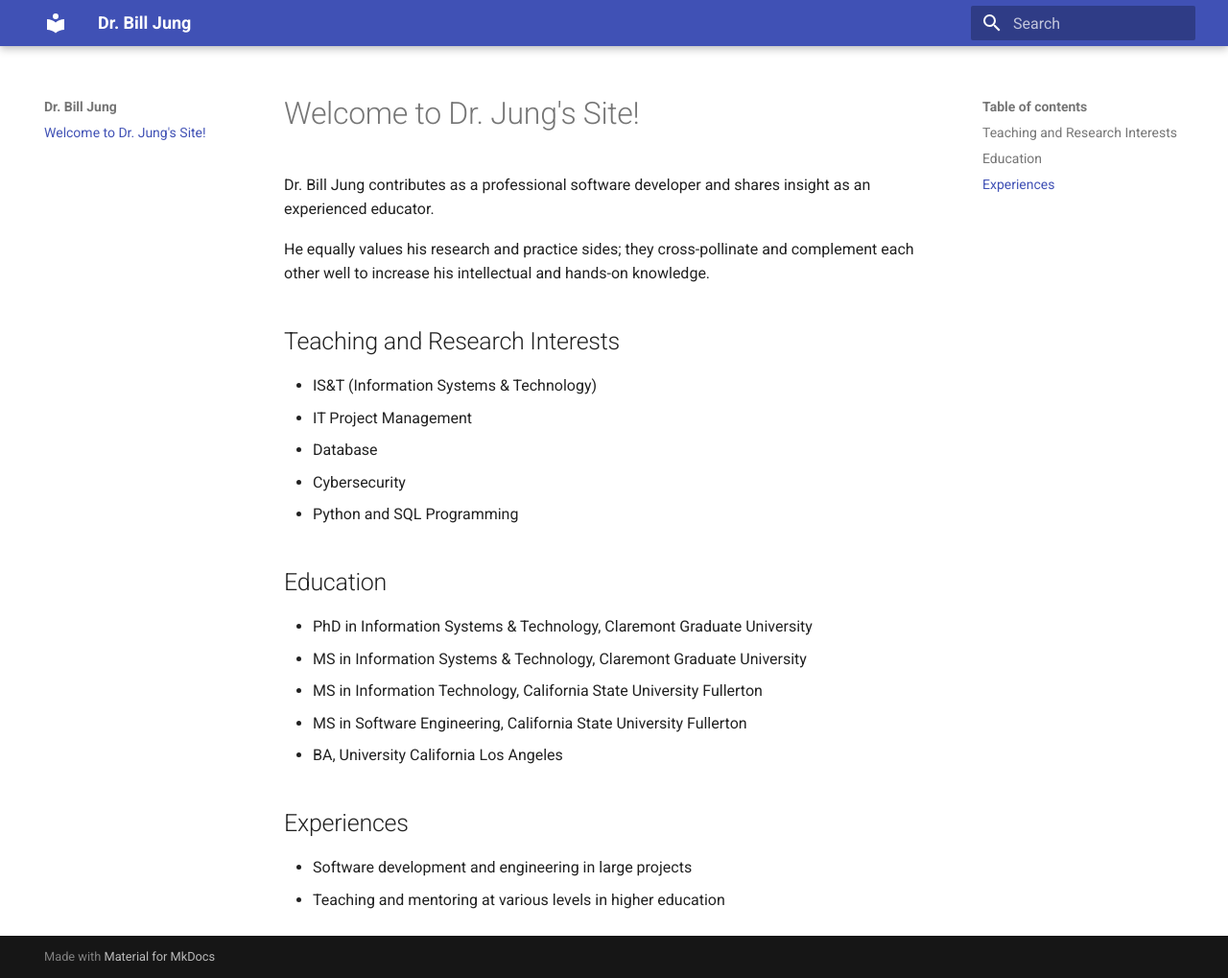
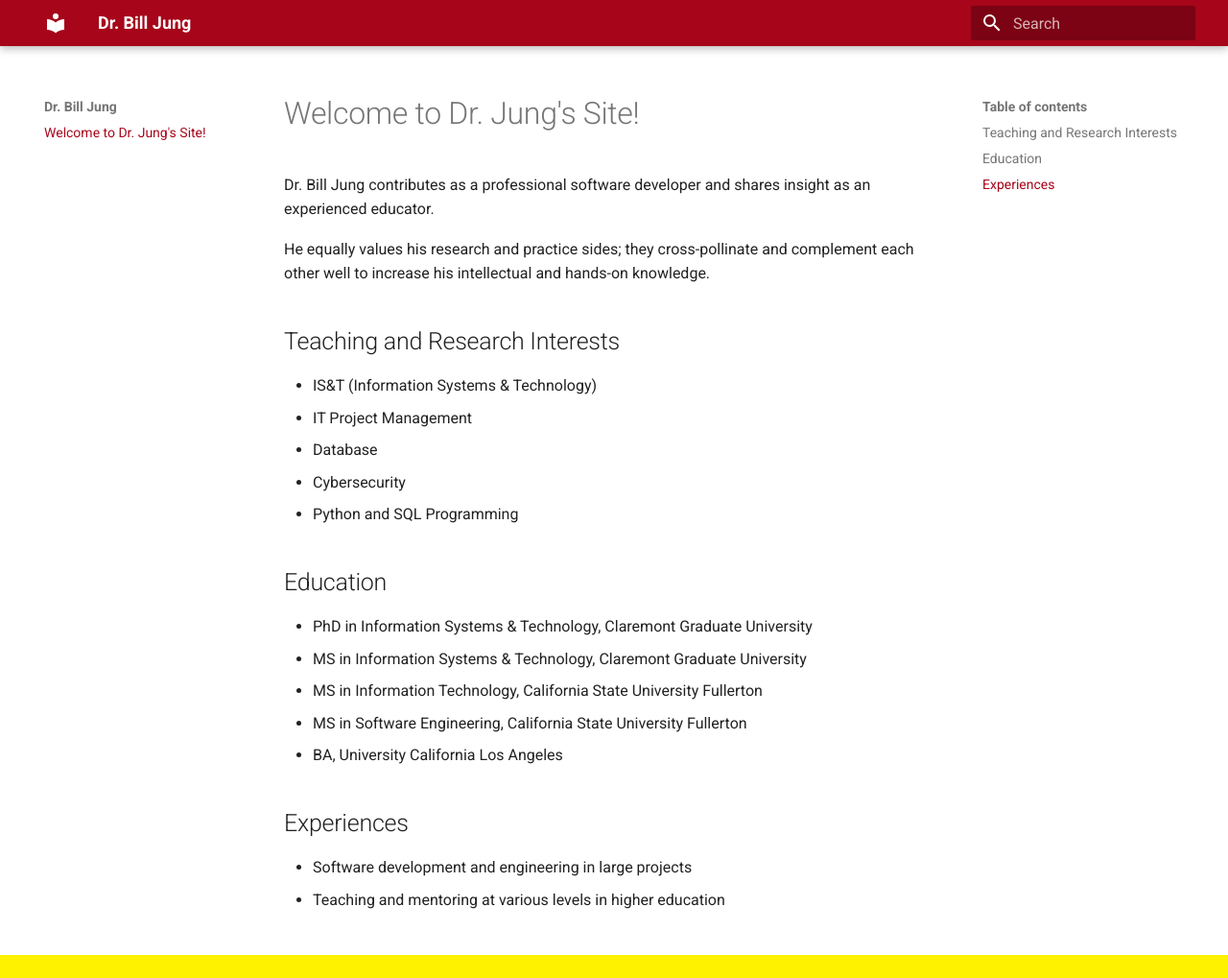
Before and after one commit to prof-bj-csuf/prof-bj-csuf.github.io, an MkDocs documentation site: the page built from docs/index.md, in a window 1280 px wide and 1019 px high. Shown: the whole window at 96% size. Built offline with MkDocs 1.6.1 and Material for MkDocs 9.7.7, drawn with Linux system fonts in a browser that asks for light colours.

Commit message:
Added the Ferrari color schemes.

```diff
--- /dev/null
+++ b/docs/stylesheets/extra.css
@@ -0,0 +1,22 @@
+[data-md-color-scheme="ferrari-regular"] {
+  --md-primary-fg-color:        #A6051A;
+  --md-accent-fg-color:         #FFF200;
+  /* The below changes the font color in the header! */
+  --md-primary-bg-color:        #FFFFFF;
+  /* Footer */
+  --md-footer-bg-color:         #FFEB00;
+  --md-footer-bg-color--dark:   #FFF200;
+  /* A link */
+  --md-typeset-a-color:         #A6051A;
+}
+[data-md-color-scheme="ferrari-reverse"] {
+  --md-primary-fg-color:        #FFF200;
+  --md-accent-fg-color:         #A6051A;
+  /* The below changes the font color in the header! */
+  --md-primary-bg-color:        #111111;
+  /* Footer */
+  --md-footer-bg-color:         #A6051A;
+  --md-footer-bg-color--dark:   #A6051A;
+  /* A link */
+  --md-typeset-a-color:         #A6051A;
+}
--- a/mkdocs.yml
+++ b/mkdocs.yml
@@ -1,3 +1,9 @@
 site_name: Dr. Bill Jung
 theme:
   name: material
+  palette:
+    scheme: ferrari-regular
+extra_css:
+  - stylesheets/extra.css
+extra:
+  generator: false
```
